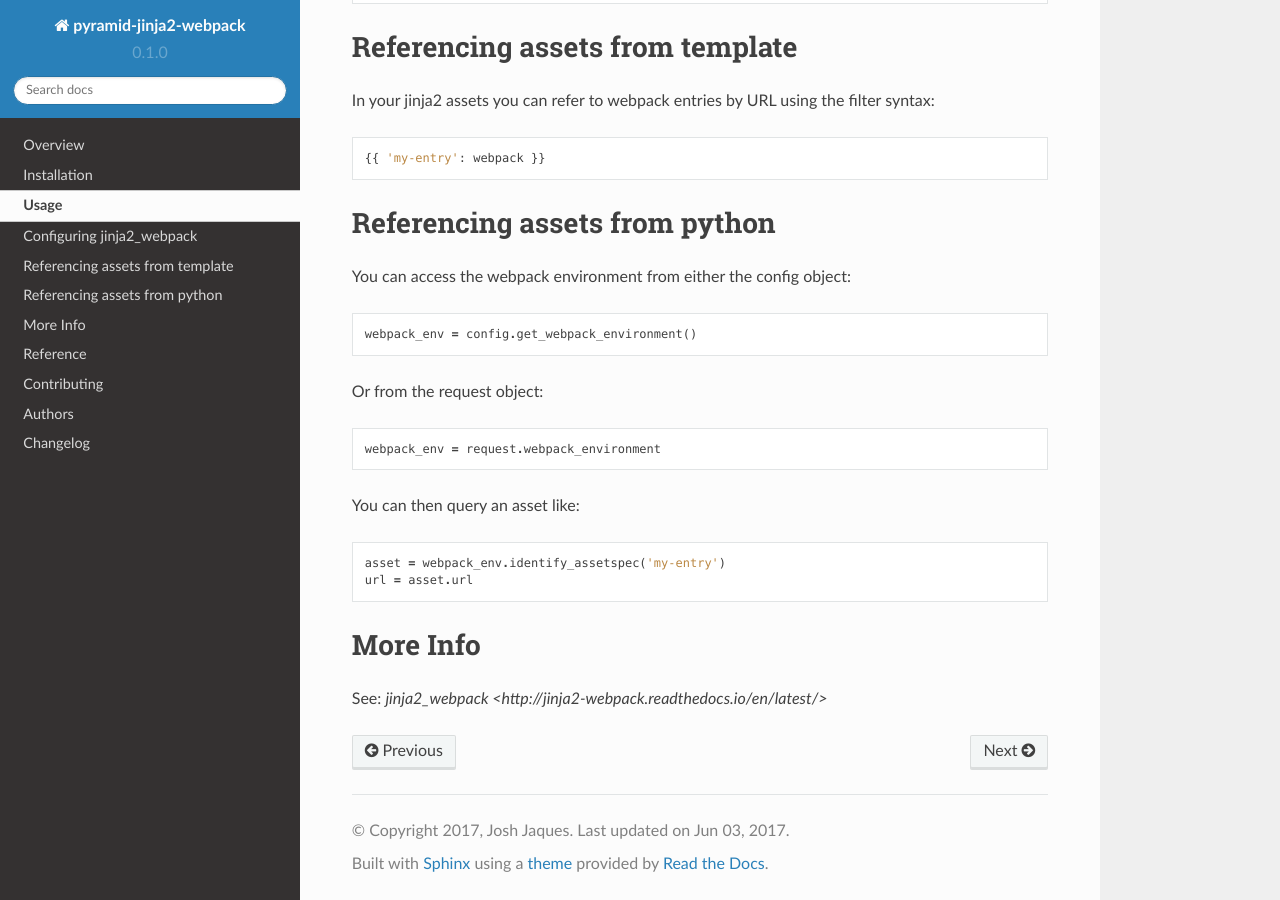
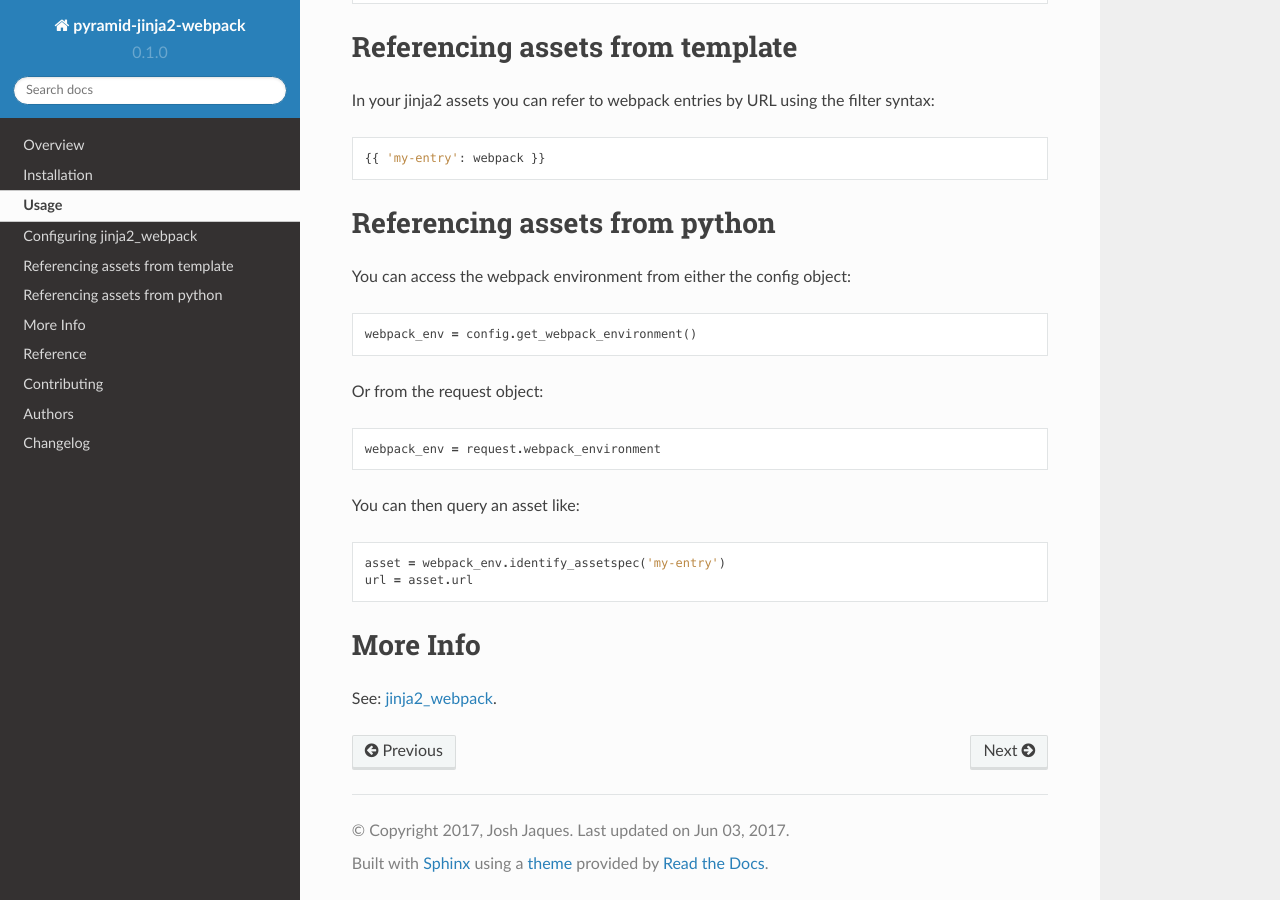
Before and after one commit to JDeuce/pyramid_jinja2_webpack, a Sphinx documentation site: the page built from docs/usage.rst, in a window 1280 px wide and 900 px high, scrolled down 638 px. Built offline with Sphinx 7.4.7 and the Read the Docs theme 2.0.0, drawn with Linux system fonts in a browser that asks for light colours.

Commit message:
couple docs fixups

```diff
--- a/README.rst
+++ b/README.rst
@@ -16,8 +16,8 @@ Overview
       - | |version| |wheel| |supported-versions| |supported-implementations|
         | |commits-since|
 
-.. |docs| image:: https://readthedocs.org/projects/pyramid-jinja2-webpack/badge/?style=flat
-    :target: https://readthedocs.org/projects/pyramid-jinja2-webpack
+.. |docs| image:: https://readthedocs.org/projects/pyramid-jinja2-webpack/badge?version=latest
+    :target: http://pyramid-jinja2-webpack.readthedocs.io/en/latest/?badge=latest
     :alt: Documentation Status
 
 .. |travis| image:: https://travis-ci.org/JDeuce/python-pyramid-jinja2-webpack.svg?branch=master
@@ -87,7 +87,7 @@ To run the all tests run::
     tox
 
 
-To run on a specific version of python run e.g.
+To run on a specific version of python run e.g.::
 
     tox -e py34
     tox -e py27
--- a/docs/usage.rst
+++ b/docs/usage.rst
@@ -59,4 +59,4 @@ You can then query an asset like::
 More Info
 =========
 
-See: `jinja2_webpack <http://jinja2-webpack.readthedocs.io/en/latest/>`
+See: `jinja2_webpack <http://jinja2-webpack.readthedocs.io/en/latest/>`_.
```
